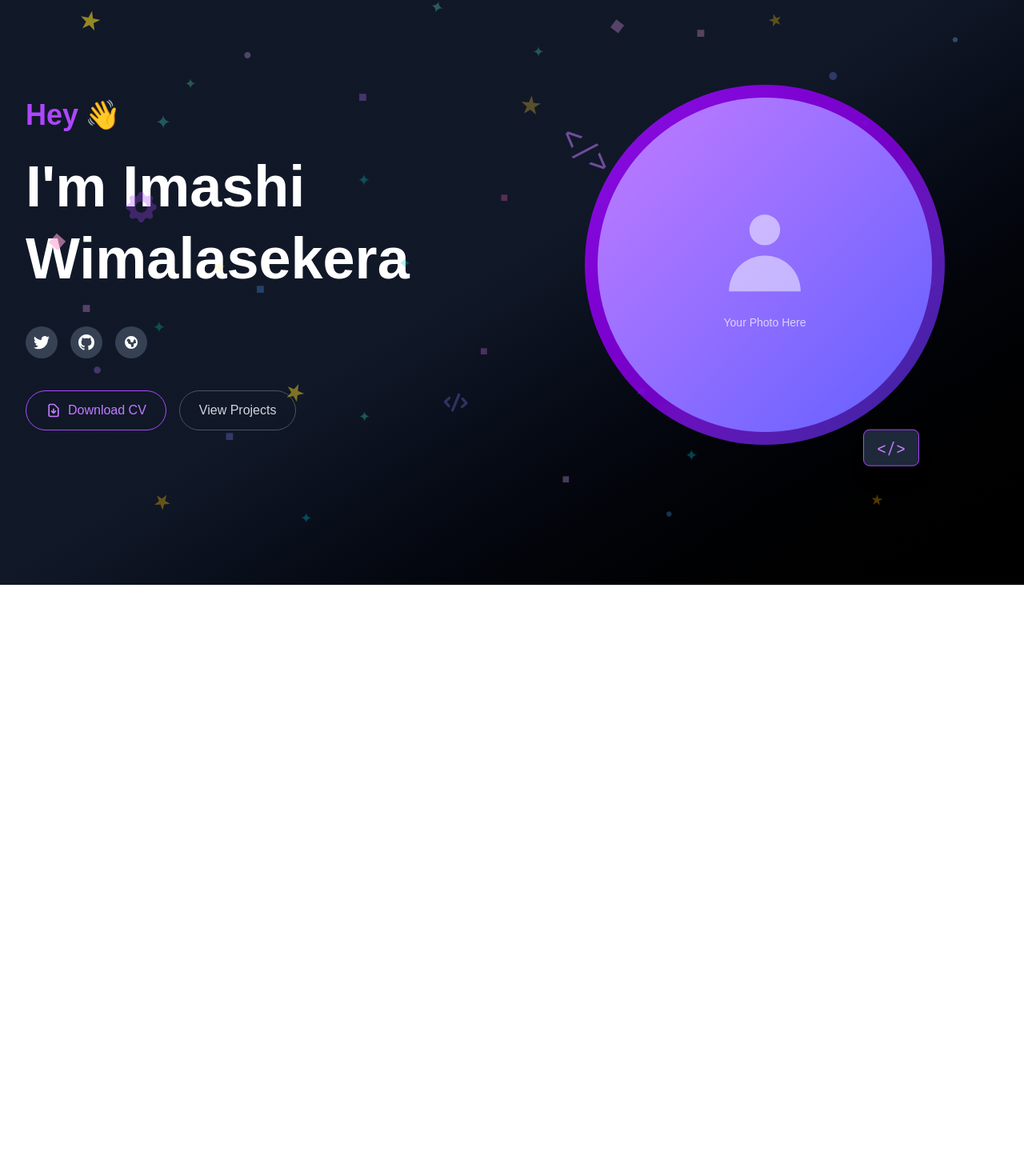
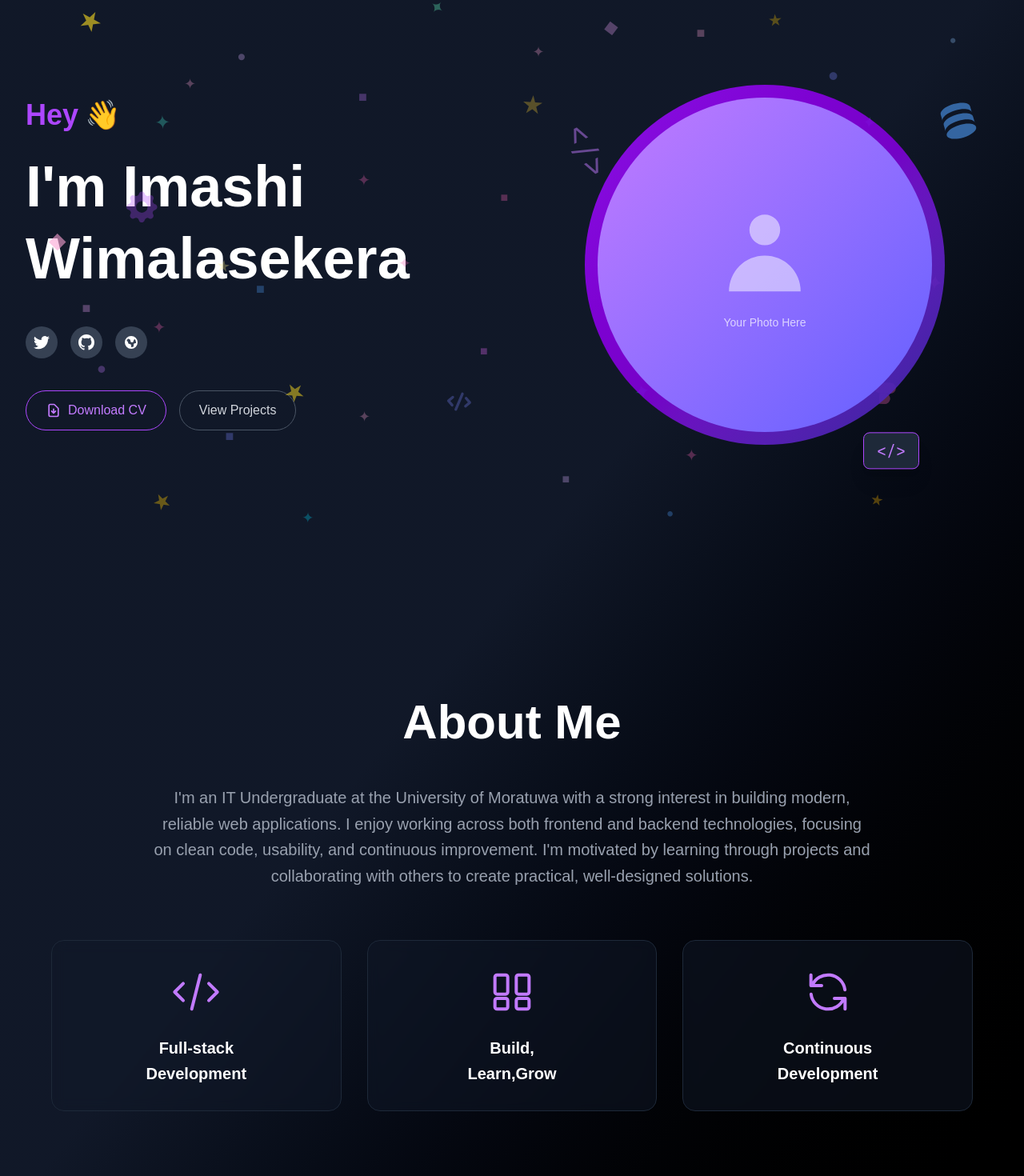
Before and after one commit to Imashi-wimalasekera/My-Portfolio, a Next.js app in the folder frontend/: page / in a window 1280 px wide. Shown: the part 69-1539 px from the top of the page at 80% size. Before the commit the page ends 800 px from the top, so only its background shows below. Built offline with nearby package versions, Linux system fonts and the light colour scheme.

Commit message:
create about section

```diff
--- /dev/null
+++ b/frontend/app/components/AboutSection.tsx
@@ -0,0 +1,106 @@
+'use client';
+
+import { motion } from 'framer-motion';
+
+export default function AboutSection() {
+  const features = [
+    {
+      id: 'fullstack',
+      icon: (
+        <svg className="w-16 h-16" fill="none" stroke="currentColor" viewBox="0 0 24 24">
+          <path strokeLinecap="round" strokeLinejoin="round" strokeWidth={1.5} d="M10 20l4-16m4 4l4 4-4 4M6 16l-4-4 4-4" />
+        </svg>
+      ),
+      title: 'Full-stack',
+      subtitle: 'Development'
+    },
+    {
+      id: 'learning',
+      icon: (
+        <svg className="w-16 h-16" fill="none" stroke="currentColor" viewBox="0 0 24 24">
+          <path strokeLinecap="round" strokeLinejoin="round" strokeWidth={1.5} d="M4 5a1 1 0 011-1h4a1 1 0 011 1v7a1 1 0 01-1 1H5a1 1 0 01-1-1V5zM14 5a1 1 0 011-1h4a1 1 0 011 1v7a1 1 0 01-1 1h-4a1 1 0 01-1-1V5zM4 16a1 1 0 011-1h4a1 1 0 011 1v3a1 1 0 01-1 1H5a1 1 0 01-1-1v-3zM14 16a1 1 0 011-1h4a1 1 0 011 1v3a1 1 0 01-1 1h-4a1 1 0 01-1-1v-3z" />
+        </svg>
+      ),
+      title: 'Build,',
+      subtitle: 'Learn,Grow'
+    },
+    {
+      id: 'continuous',
+      icon: (
+        <svg className="w-16 h-16" fill="none" stroke="currentColor" viewBox="0 0 24 24">
+          <path strokeLinecap="round" strokeLinejoin="round" strokeWidth={1.5} d="M4 4v5h.582m15.356 2A8.001 8.001 0 004.582 9m0 0H9m11 11v-5h-.581m0 0a8.003 8.003 0 01-15.357-2m15.357 2H15" />
+        </svg>
+      ),
+      title: 'Continuous',
+      subtitle: 'Development'
+    }
+  ];
+
+  return (
+    <section id="about" className="relative min-h-screen flex items-center justify-center px-8 py-20">
+      <div className="max-w-6xl mx-auto w-full">
+        {/* About Me Heading */}
+        <motion.div
+          initial={{ opacity: 0, y: -20 }}
+          whileInView={{ opacity: 1, y: 0 }}
+          viewport={{ once: true }}
+          transition={{ duration: 0.6 }}
+          className="text-center mb-12"
+        >
+          <h2 className="text-5xl md:text-6xl font-bold text-white mb-8">About Me</h2>
+        </motion.div>
+
+        {/* Description Paragraph */}
+        <motion.div
+          initial={{ opacity: 0, y: 20 }}
+          whileInView={{ opacity: 1, y: 0 }}
+          viewport={{ once: true }}
+          transition={{ duration: 0.6, delay: 0.2 }}
+          className="text-center mb-16"
+        >
+          <p className="text-lg md:text-xl text-gray-400 leading-relaxed max-w-4xl mx-auto">
+            I&apos;m an IT Undergraduate at the University of Moratuwa with a strong
+            interest in building modern, reliable web applications. I enjoy working
+            across both frontend and backend technologies, focusing on clean
+            code, usability, and continuous improvement. I&apos;m motivated by learning
+            through projects and collaborating with others to create practical, well-designed solutions.
+          </p>
+        </motion.div>
+
+        {/* Feature Cards */}
+        <div className="grid grid-cols-1 md:grid-cols-3 gap-6 md:gap-8">
+          {features.map((feature, index) => (
+            <motion.div
+              key={feature.id}
+              initial={{ opacity: 0, y: 30 }}
+              whileInView={{ opacity: 1, y: 0 }}
+              viewport={{ once: true }}
+              transition={{ duration: 0.6, delay: 0.3 + index * 0.1 }}
+              whileHover={{ y: -5 }}
+              className="relative group"
+            >
+              <div className="bg-gray-900/50 backdrop-blur-sm border border-gray-800 rounded-2xl p-8 h-full transition-all duration-300 hover:border-purple-500/50 hover:shadow-lg hover:shadow-purple-500/10">
+                {/* Icon */}
+                <div className="flex justify-center mb-6">
+                  <div className="text-purple-400 group-hover:text-purple-300 transition-colors">
+                    {feature.icon}
+                  </div>
+                </div>
+
+                {/* Text */}
+                <div className="text-center">
+                  <h3 className="text-xl font-bold text-white mb-1">
+                    {feature.title}
+                  </h3>
+                  <p className="text-xl font-bold text-white">
+                    {feature.subtitle}
+                  </p>
+                </div>
+              </div>
+            </motion.div>
+          ))}
+        </div>
+      </div>
+    </section>
+  );
+}
--- a/frontend/app/components/HeroSection.tsx
+++ b/frontend/app/components/HeroSection.tsx
@@ -28,8 +28,8 @@ export default function HeroSection() {
           <path d="M3 7v3c0 1.657 3.134 3 7 3s7-1.343 7-3V7c0 1.657-3.134 3-7 3S3 8.657 3 7z" />
           <path d="M17 5c0 1.657-3.134 3-7 3S3 6.657 3 5s3.134-3 7-3 7 1.343 7 3z" />
         </svg>
-      ), className: 'top-[48%] left-[85%] text-blue-400', animType: 'zoom' },
-    { id: 'sparkle4', content: <span className="text-2xl text-emerald-400">✦</span>, className: 'top-[52%] right-[8%]', animType: 'drift' },
+      ), className: 'top-[25%] left-[92%] text-blue-400', animType: 'zoom' },
+    { id: 'sparkle4', content: <span className="text-2xl text-pink-400">✦</span>, className: 'top-[52%] right-[8%]', animType: 'drift' },
 
     // Lower-middle row
     { id: 'dot4', content: <span className="text-3xl text-purple-400">•</span>, className: 'top-[65%] left-[10%]', animType: 'drift' },
@@ -70,18 +70,18 @@ export default function HeroSection() {
           <path d="M12 2h4a4 4 0 010 8h-4z" />
           <path d="M12 10a4 4 0 100 8 4 4 0 000-8z" />
         </svg>
-      ), className: 'top-[55%] right-[12%]', animType: 'zoom' },
+      ), className: 'top-[68%] right-[12%]', animType: 'zoom' },
     { id: 'dot6', content: <span className="text-4xl text-indigo-400">•</span>, className: 'top-[18%] right-[15%]', animType: 'drift' },
 
     // Additional sparkles and squares to fill empty spaces
-    { id: 'sparkle7', content: <span className="text-lg text-emerald-300">✦</span>, className: 'top-[20%] left-[18%]', animType: 'zoom' },
-    { id: 'sparkle8', content: <span className="text-xl text-teal-400">✦</span>, className: 'top-[35%] left-[38%]', animType: 'drift' },
-    { id: 'sparkle9', content: <span className="text-lg text-cyan-300">✦</span>, className: 'top-[42%] left-[60%]', animType: 'zoom' },
-    { id: 'sparkle10', content: <span className="text-xl text-emerald-400">✦</span>, className: 'top-[58%] left-[18%]', animType: 'drift' },
-    { id: 'sparkle11', content: <span className="text-lg text-teal-300">✦</span>, className: 'top-[72%] left-[35%]', animType: 'zoom' },
-    { id: 'sparkle12', content: <span className="text-xl text-cyan-400">✦</span>, className: 'top-[78%] left-[70%]', animType: 'drift' },
-    { id: 'sparkle13', content: <span className="text-lg text-emerald-300">✦</span>, className: 'top-[15%] left-[52%]', animType: 'zoom' },
-    { id: 'sparkle14', content: <span className="text-xl text-teal-400">✦</span>, className: 'top-[48%] left-[42%]', animType: 'drift' },
+    { id: 'sparkle7', content: <span className="text-lg text-pink-300">✦</span>, className: 'top-[20%] left-[18%]', animType: 'zoom' },
+    { id: 'sparkle8', content: <span className="text-xl text-pink-400">✦</span>, className: 'top-[35%] left-[38%]', animType: 'drift' },
+    { id: 'sparkle9', content: <span className="text-lg text-pink-300">✦</span>, className: 'top-[42%] left-[60%]', animType: 'zoom' },
+    { id: 'sparkle10', content: <span className="text-xl text-pink-400">✦</span>, className: 'top-[58%] left-[18%]', animType: 'drift' },
+    { id: 'sparkle11', content: <span className="text-lg text-pink-300">✦</span>, className: 'top-[72%] left-[35%]', animType: 'zoom' },
+    { id: 'sparkle12', content: <span className="text-xl text-pink-400">✦</span>, className: 'top-[78%] left-[70%]', animType: 'drift' },
+    { id: 'sparkle13', content: <span className="text-lg text-pink-300">✦</span>, className: 'top-[15%] left-[52%]', animType: 'zoom' },
+    { id: 'sparkle14', content: <span className="text-xl text-pink-400">✦</span>, className: 'top-[48%] left-[42%]', animType: 'drift' },
 
     // Small squares in various positions
     { id: 'square1', content: <span className="text-lg text-purple-400">■</span>, className: 'top-[22%] left-[35%]', animType: 'zoom' },
--- a/frontend/app/page.tsx
+++ b/frontend/app/page.tsx
@@ -1,5 +1,6 @@
 import Navbar from './components/Navbar';
 import HeroSection from './components/HeroSection';
+import AboutSection from './components/AboutSection';
 
 export default function Home() {
   return (
@@ -7,6 +8,7 @@ export default function Home() {
       <Navbar />
       <main>
         <HeroSection />
+        <AboutSection />
       </main>
     </div>
   );
```
